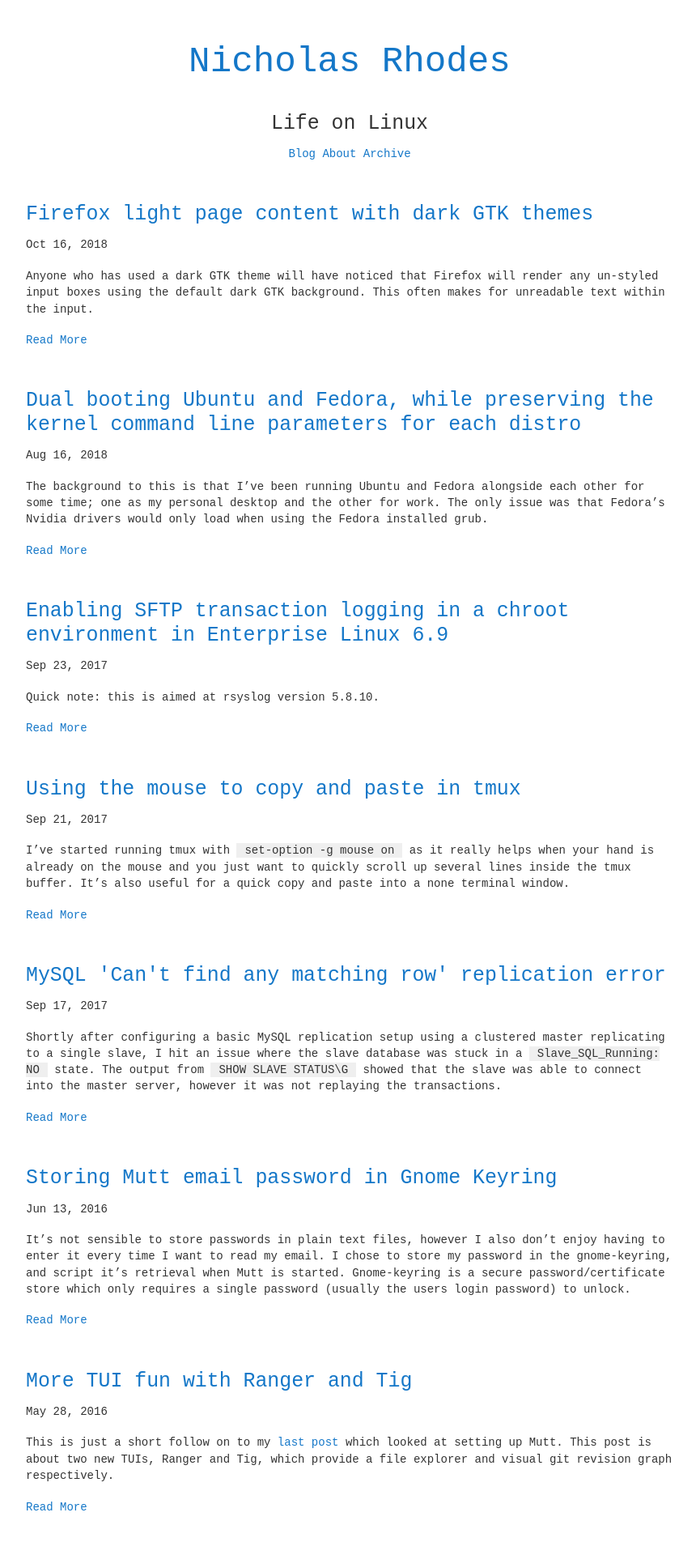
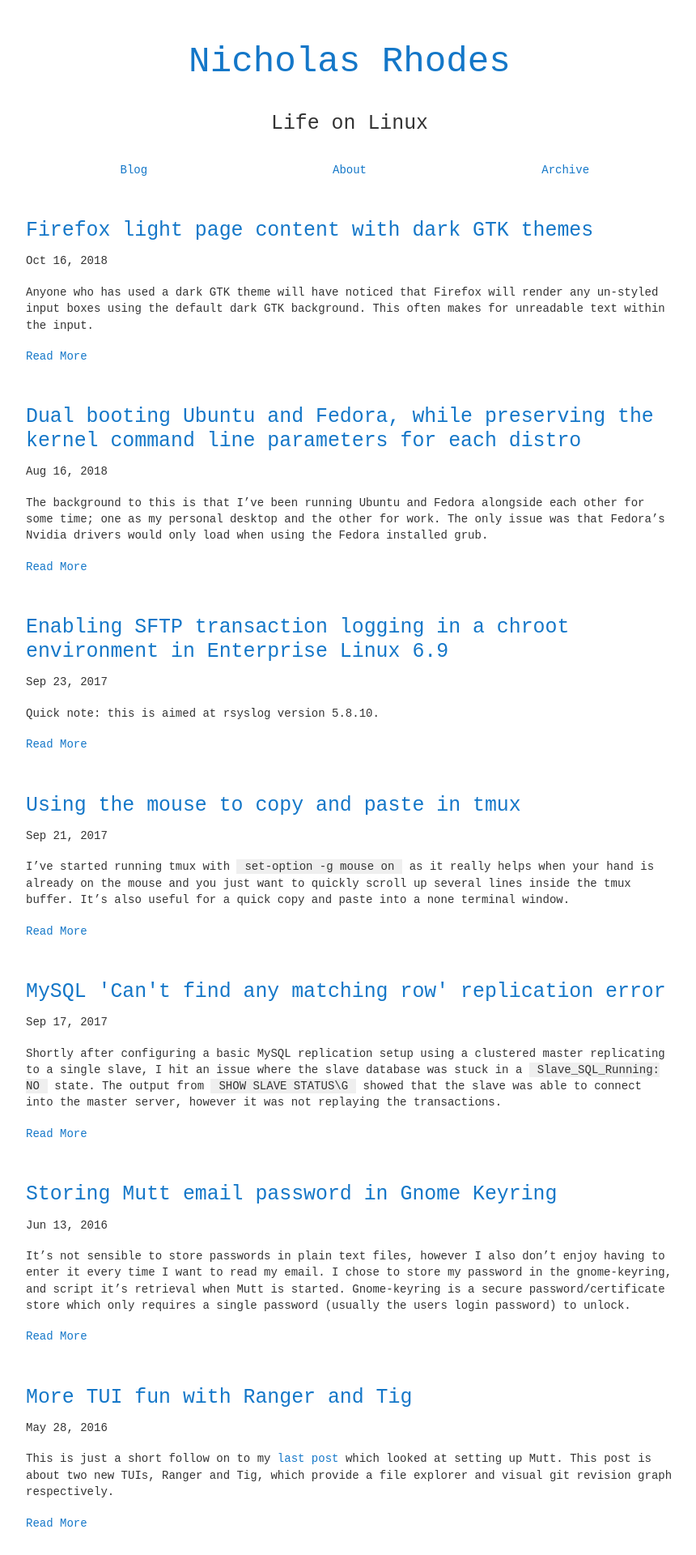
Before and after one commit to nickrhodes-gh/nickrhodes-gh.github.io, a Jekyll site: the page built from index.html, in a window 1280 px wide. Shown: the top 1920 px of the page at 81% size, without its empty margins (208-1068 px from the left). Built offline with Jekyll 4.4.1, drawn with Linux system fonts in a browser that asks for light colours.

Commit message:
Re-format header nav-links

```diff
--- a/_includes/header-links.html
+++ b/_includes/header-links.html
@@ -1,11 +1,11 @@
-<div class="row nav-row">
-	<span>
+<div class="nav-links">
+	<div>
         <a href="{{ '/' | prepend: site.baseurl | prepend: site.url }}">Blog</a>
-	</span>
-	<span>
+	</div>
+	<div>
         <a href="{{ '/about' | prepend: site.baseurl | prepend: site.url }}">About</a>
-	</span>
-	<span>
+	</div>
+	<div>
         <a href="{{ '/blog' | prepend: site.baseurl | prepend: site.url }}">Archive</a>
-	</span>
+	</div>
 </div>
--- a/assets/css/style.scss
+++ b/assets/css/style.scss
@@ -66,6 +66,15 @@ code {
 header {
     margin-top: 50px;
 }
+.nav-links {
+    display: grid;
+    grid-template-columns: repeat(3, 1fr);
+    margin-top: 20px;
+    width: 100%;
+    > div {
+        justify-self: center;
+    }
+}
 .page-content {
     margin: 50px auto 0 auto;
     max-width: 800px;
```
